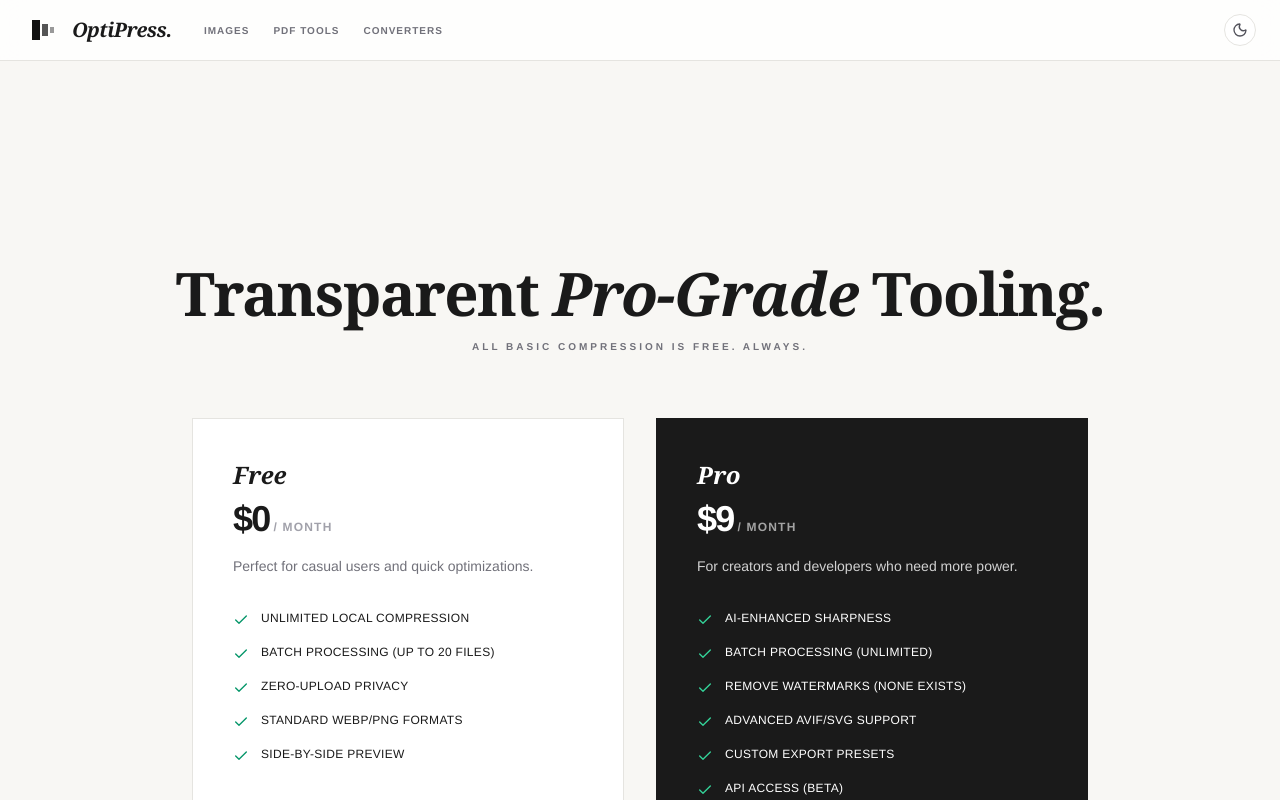
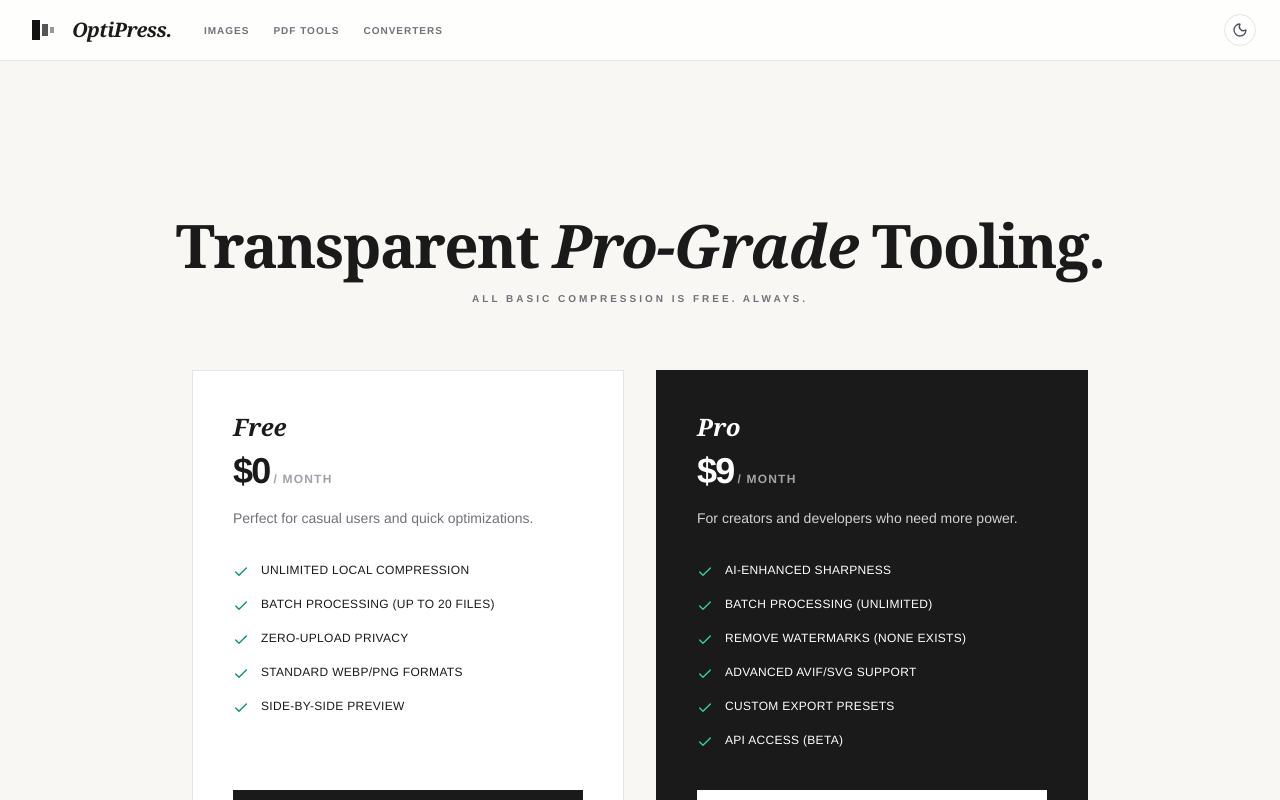
Before and after one commit to kiap93/optipress-site, a React (Vite) app: page /pricing in a window 1280 px wide. Shown: the top 800 px of the page. Built offline with nearby package versions, Linux system fonts and the light colour scheme.

Commit message:
update optipress

```diff
--- a/src/components/AdUnit.tsx
+++ b/src/components/AdUnit.tsx
@@ -23,10 +23,10 @@ export const AdUnit = ({ slot, format = 'auto', className = '', style }: AdUnitP
   }, []);
 
   return (
-    <div className={`ad-container overflow-hidden flex justify-center ${className}`} style={style}>
+    <div className={`ad-container overflow-hidden w-full flex justify-center ${className}`} style={style}>
       <ins
         className="adsbygoogle"
-        style={{ display: 'block', minWidth: '250px', ...style }}
+        style={{ display: 'block', width: '100%', ...style }}
         data-ad-client="ca-pub-1430587625650027"
         data-ad-slot={slot}
         data-ad-format={format}
--- a/src/pages/ConvertPage.tsx
+++ b/src/pages/ConvertPage.tsx
@@ -294,7 +294,7 @@ export default function ConvertPage() {
       <Navbar />
 
       <main className="mx-auto max-w-7xl px-6 py-6 transition-all duration-300">
-        <AdUnit slot="5164259009" className="mb-8" format="horizontal" style={{ height: '90px' }} />
+        <AdUnit slot="5164259009" format="horizontal" style={{ height: '90px' }} />
         <div className="mb-12 flex flex-col gap-2 border-b border-editorial-border pb-8 dark:border-zinc-800">
           <div className="flex items-center gap-2">
             <span className="bg-editorial-black px-2 py-0.5 text-[10px] font-bold text-white uppercase tracking-widest dark:bg-white dark:text-editorial-black">File Conversion</span>
--- a/src/pages/PdfCompressPage.tsx
+++ b/src/pages/PdfCompressPage.tsx
@@ -111,7 +111,7 @@ export default function PdfCompressPage() {
       <Navbar />
 
       <main className="mx-auto max-w-7xl px-6 py-6 transition-all duration-300">
-        <AdUnit slot="5164259009" className="mb-8" format="horizontal" style={{ height: '90px' }} />
+        <AdUnit slot="5164259009" format="horizontal" style={{ height: '90px' }} />
         <div className="mb-12 flex flex-col gap-2 border-b border-editorial-border pb-8 dark:border-zinc-800">
           <div className="flex items-center gap-2">
             <span className="bg-editorial-black px-2 py-0.5 text-[10px] font-bold text-white uppercase tracking-widest dark:bg-white dark:text-editorial-black">PDF Batch Toolkit</span>
--- a/src/pages/PdfToolsPage.tsx
+++ b/src/pages/PdfToolsPage.tsx
@@ -57,7 +57,7 @@ export default function PdfToolsPage() {
       <Navbar />
 
       <main className="mx-auto max-w-7xl px-6 py-20">
-        <AdUnit slot="5164259009" className="mb-8" format="horizontal" style={{ height: '90px' }} />
+        <AdUnit slot="5164259009" format="horizontal" style={{ height: '90px' }} />
         <div className="mb-16 max-w-2xl">
           <div className="mb-6 flex items-center gap-3">
             <span className="h-px w-12 bg-editorial-border dark:bg-zinc-800"></span>
--- a/src/pages/PricingPage.tsx
+++ b/src/pages/PricingPage.tsx
@@ -50,7 +50,7 @@ export default function PricingPage() {
       <Navbar />
 
       <main className="mx-auto max-w-7xl px-6 py-16">
-        <AdUnit slot="5164259009" className="mb-12" format="horizontal" style={{ height: '90px' }} />
+        <AdUnit slot="5164259009" format="horizontal" style={{ height: '90px' }} />
         <div className="text-center mb-16">
           <motion.h1
             initial={{ opacity: 0, y: 20 }}
--- a/src/pages/ToolPage.tsx
+++ b/src/pages/ToolPage.tsx
@@ -192,7 +192,7 @@ export default function ToolPage() {
 
       <main className="mx-auto max-w-7xl px-6 py-6 transition-all duration-300">
         {/* Layout for Top Ad */}
-        <AdUnit slot="5164259009" className="mb-8" format="horizontal" style={{ height: '90px' }} />
+        <AdUnit slot="5164259009" format="horizontal" style={{ height: '90px' }} />
 
         <div className="flex flex-col gap-8 lg:flex-row">
           {/* Left Column: Tool */}
```
Also changed, not shown: 3 other files (tests, documents, lock files or other folders).
